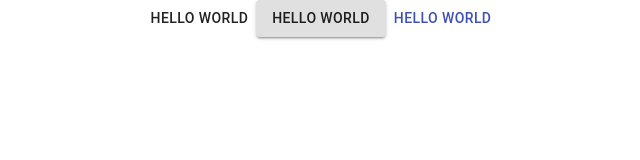
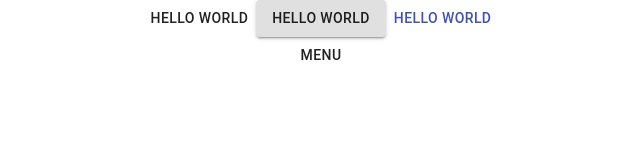
Before and after one commit to JasonJiangTinkering/StuyHackX, a React (Create React App) app in the folder frontend/: page / in a window 1280 px wide. Shown: the top 160 px of the page, without its empty margins (319-959 px from the left). Built offline with nearby package versions, Linux system fonts and the light colour scheme.

Commit message:
AfterLogin

```diff
--- a/frontend/src/App.js
+++ b/frontend/src/App.js
@@ -1,12 +1,14 @@
 import "./App.css";
 import React from "react";
 import Home from "./Home";
+import AfterLogin from "./AfterLogin";
 
 function App() {
   return (
     <div className="App">
       <header className="App-header">
         <Home />
+        <AfterLogin/>
       </header>
     </div>
   );
```
